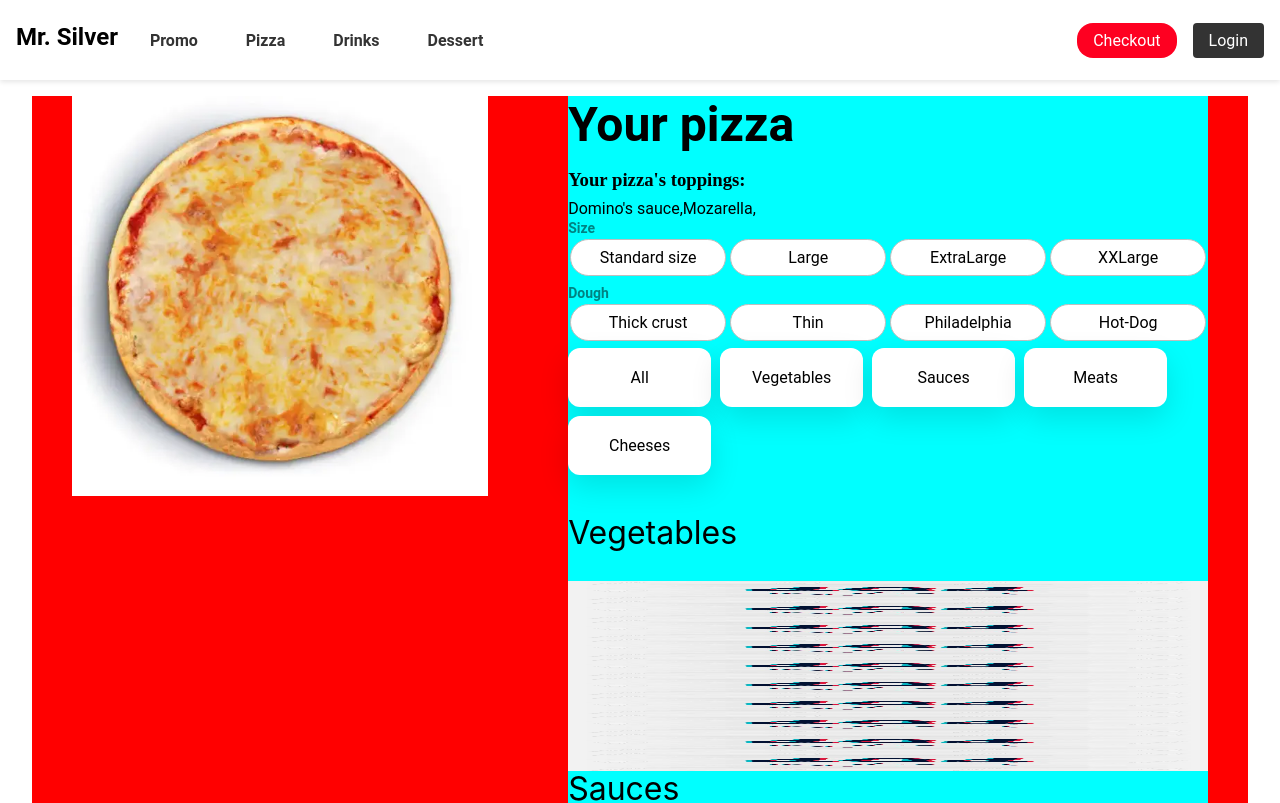
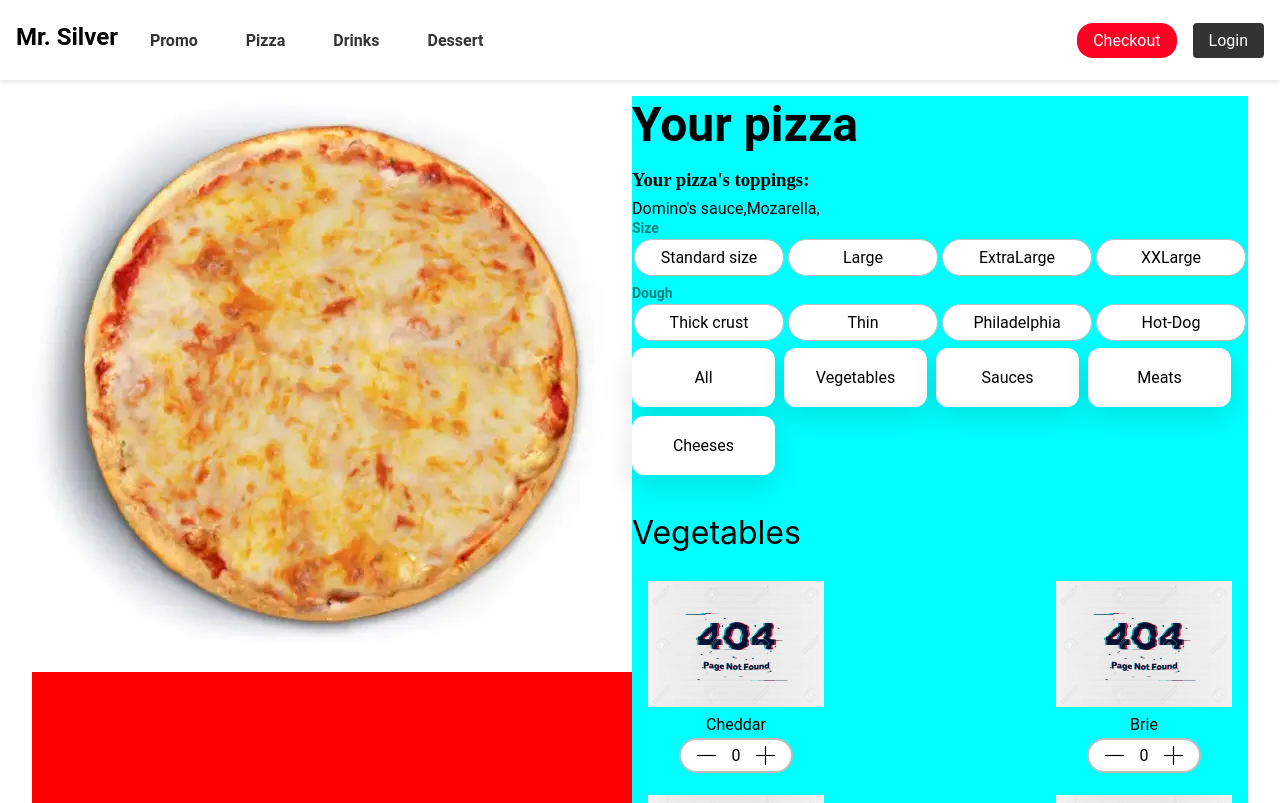
Before and after one commit to sterniichuk/pizza-constructor, a React (Create React App) app: page / in a window 1280 px wide. Shown: the top 803 px of the page. Built offline with nearby package versions, Linux system fonts and the light colour scheme.

Commit message:
basic styles for counters

```diff
--- a/src/Calculator.tsx
+++ b/src/Calculator.tsx
@@ -37,7 +37,7 @@ function Calculator() {
             <div className="topping-items">
                 {(myMap.get(tab) || []).map(name => (
                     <div key={name} className="topping-select-item">
-                        <img src={notFound} alt="not found"/>
+                        <img className="topping-select-item-img" src={notFound} alt="not found"/>
                         <div className="topping-select-title">{name}</div>
                         <ItemCounter/>
                     </div>
--- a/src/ItemCounter.tsx
+++ b/src/ItemCounter.tsx
@@ -1,8 +1,19 @@
 import React from 'react';
+import './styles/Calculator.scss';
+import minusImage from "./img/minus.svg";
+import plusImage from "./img/plus.svg";
 
 function ItemCounter() {
     return (
-        <div></div>
+        <div className="item-counter row">
+            <div className="sign minus">
+                <img className="sign-image" src={minusImage} alt="minus"/>
+            </div>
+            <p>0</p>
+            <div className="sign plus">
+                <img className="sign-image" src={plusImage} alt="plus"/>
+            </div>
+        </div>
     );
 }
 
--- a/src/styles/Calculator.scss
+++ b/src/styles/Calculator.scss
@@ -1,12 +1,13 @@
 @import "App";
-.calculator-wrapper{
+
+.calculator-wrapper {
   background: aqua;
 }
 
-.calculator-wrapper{
+.calculator-wrapper {
   width: 50vw;
 
-  h2{
+  h2 {
     font-size: 3rem;
     margin-bottom: 1rem;
   }
@@ -15,42 +16,48 @@
 }
 
 .selected-toppings-wrapper {
-  h3{
+  h3 {
     font-family: OpenSans-SemiBold, serif;
     margin-bottom: 0.5rem;
   }
 }
 
-.static-selector-wrapper{
-  h3{
+.nice-button {
+  max-width: 200px;
+  text-align: center;
+  margin-bottom: 7px;
+  border-radius: 22px;
+  padding: 8px 0;
+  margin-inline: 2px;
+  border: 1px solid rgb(190, 190, 190);
+  background-color: rgb(255, 255, 255);
+  flex: 1 1 calc(33% - 14px);
+}
+
+.static-selector-wrapper {
+  h3 {
     font-size: 14px;
     line-height: 21px;
     color: rgba(0, 0, 0, 0.49);
   }
-  ol{
+
+  ol {
     align-content: center;
   }
 
-  li{
-    max-width: 200px;
-    text-align: center;
-    margin-bottom: 7px;
-    border-radius: 22px;
-    padding: 8px 0px;
-    margin-inline: 2px;
-    border: 1px solid rgb(190, 190, 190);
-    background-color: rgb(255, 255, 255);
-    flex: 1 1 calc(33% - 14px);
+  li {
+    @extend .nice-button
   }
 
 }
-.toppings-tabs{
-  ol{
+
+.toppings-tabs {
+  ol {
     margin-bottom: 31px;
     flex-flow: row wrap;
     display: flex;
 
-    li{
+    li {
       border: 0px solid rgb(0, 0, 0);
       box-sizing: border-box;
       display: flex;
@@ -77,8 +84,8 @@
 
 }
 
-.topping-category-wrapper{
-  h4{
+.topping-category-wrapper {
+  h4 {
     box-sizing: border-box;
     position: relative;
     z-index: 0;
@@ -93,27 +100,64 @@
     margin-right: 5px;
   }
 }
-.topping-items{
+
+.topping-items {
   flex-flow: row wrap;
   display: flex;
+  flex-direction: row;
+  flex-wrap: wrap;
+  align-content: center;
+  justify-content: space-between;
+  align-items: center;
+  margin-inline: auto;
 }
 
-.topping-select-item{
-  width: 200vw;
+.topping-select-item {
+  $image-height: 70%;
+  $item-counter-height: 18%;
+  $title-height: 100% - $item-counter-height - $image-height;
   position: relative;
-  img{
+  margin-inline: 1rem;
+  box-sizing: content-box;
+  display: flex;
+  height: 12rem;
+  justify-content: center;
+  width: 11rem;
+  margin-bottom: 1.35rem;
+
+  .topping-select-item-img {
     position: absolute;
-    inset: 0px;
     box-sizing: border-box;
-    padding: 0px;
-    border: none;
-    margin: auto;
-    display: block;
-    width: 0px;
-    height: 0px;
-    min-width: 100%;
     max-width: 100%;
-    min-height: 100%;
-    max-height: 100%;
+    max-height: $image-height;
+  }
+
+  .topping-select-title {
+    position: absolute;
+    height: $title-height;
+    font-size: 100%;
+    top: $image-height;
+  }
+
+  .item-counter {
+    position: absolute;
+    bottom: 0;
+    width: 65%;
+    height: $item-counter-height;
+    justify-content: space-evenly;
+    align-items: center;
+    border: 2px solid rgb(190, 190, 190);
+    background: #ffffff;
+    border-radius: 2rem;
+    .sign {
+      $svg-size: 1.2rem;
+      align-items: center;
+      display: flex;
+      width: $svg-size;
+      height: $svg-size;
+        .sign-image{
+
+        }
+    }
   }
 }
--- a/src/styles/Header.scss
+++ b/src/styles/Header.scss
@@ -3,6 +3,7 @@ $default-header-font-size: 1rem;
 
 
 .sticky {
+  z-index: 9999;
   position: fixed;
   top: 0;
   left: 0;
--- a/src/styles/MainBody.scss
+++ b/src/styles/MainBody.scss
@@ -5,9 +5,9 @@
   margin-top: $header-height + 2vh;
   margin-inline: 2rem;
   justify-content: space-around;
-
 }
 
 .pizza-img{
-  height: 50vh;
+  width: fit-content;
+  height: fit-content;
 }
```
Also changed, not shown: src/img/minus.svg (added), src/img/plus.svg (added).
